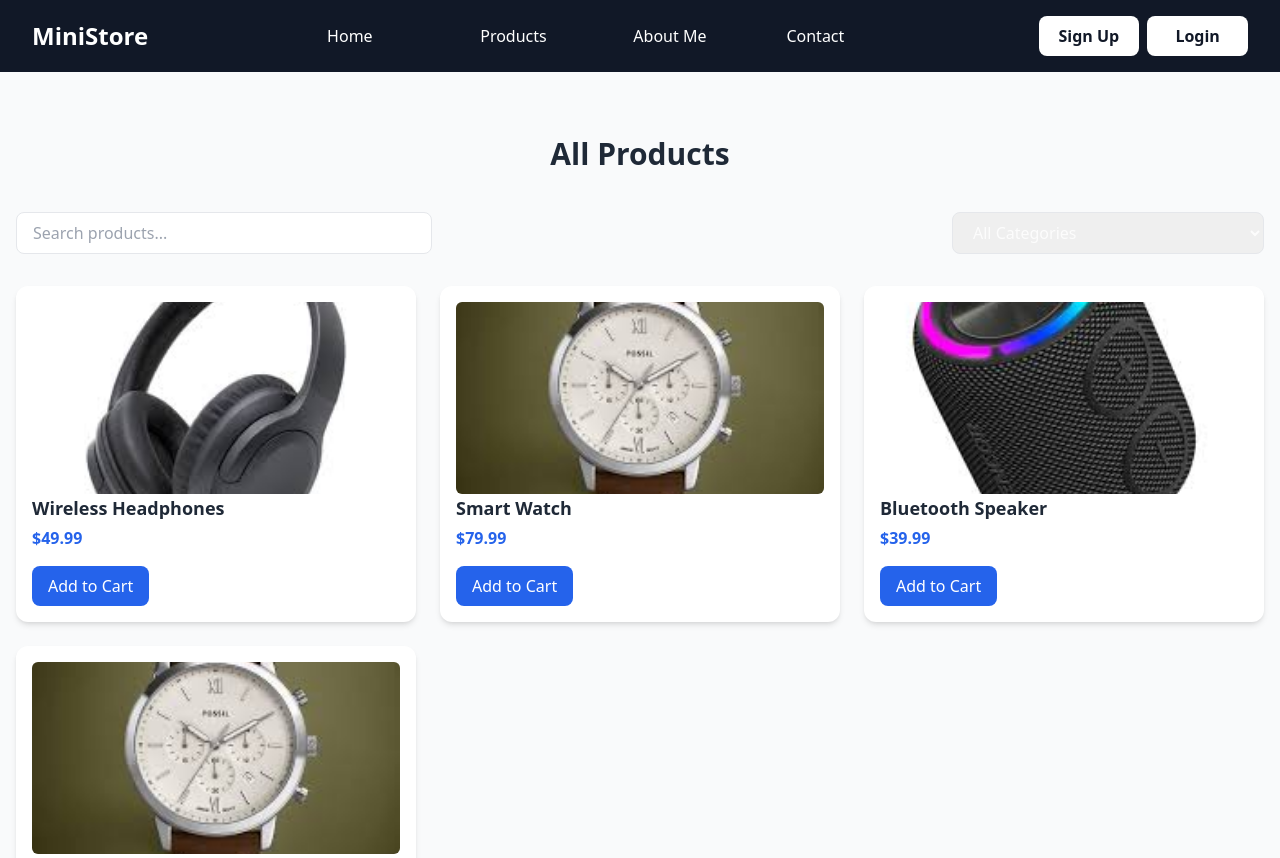
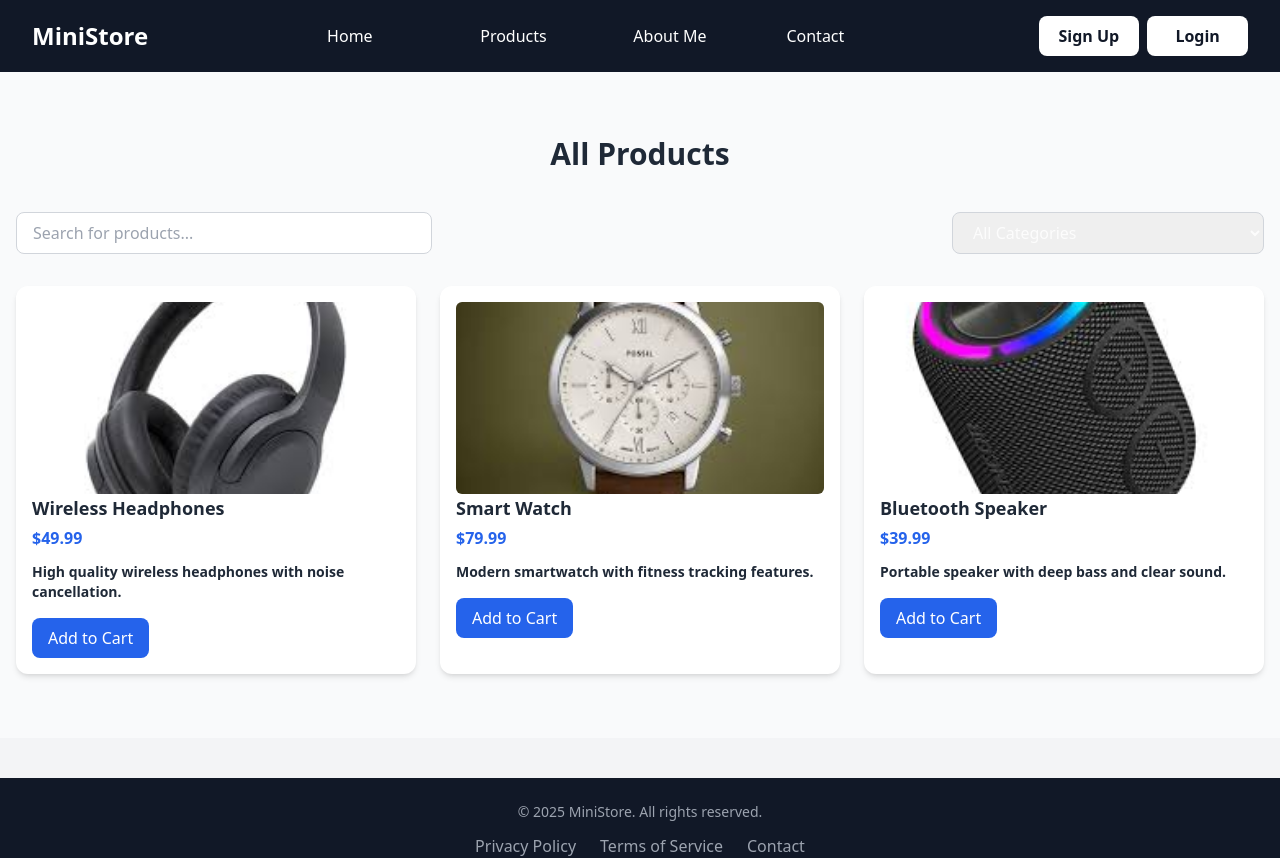
Before and after one commit to Lahcen-Ouhassou/Mini-Store, a React app in the folder frontend/: page /products in a window 1280 px wide. Shown: the top 858 px of the page. Built offline with nearby package versions, Linux system fonts and the light colour scheme; the HTML template or start-up script is replaced by a standard one.

Commit message:
Upd Pages

```diff
--- a/frontend/src/pages/Home.jsx
+++ /dev/null
@@ -1,48 +0,0 @@
-import React from "react";
-import ProductCard from "../components/ProductCard";
-
-function Home() {
-  const products = [
-    {
-      id: 1,
-      title: "Wireless Headphones",
-      price: 59.99,
-      image:
-        "https://images.unsplash.com/photo-1585386959984-a41552231693?auto=format&fit=crop&w=800&q=80",
-    },
-    {
-      id: 2,
-      title: "Smart Watch",
-      price: 129.99,
-      image:
-        "https://images.unsplash.com/photo-1606813902784-0b04d3b6a4f6?auto=format&fit=crop&w=800&q=80",
-    },
-    {
-      id: 3,
-      title: "Gaming Mouse",
-      price: 39.99,
-      image:
-        "https://images.unsplash.com/photo-1616486782377-5b3c9a5d6db5?auto=format&fit=crop&w=800&q=80",
-    },
-  ];
-
-  return (
-    <div className="container mx-auto px-4 py-10">
-      <h2 className="text-2xl font-bold text-gray-800 mb-6">
-        Featured Products
-      </h2>
-      <div className="grid grid-cols-1 sm:grid-cols-2 md:grid-cols-3 gap-6">
-        {products.map((product) => (
-          <ProductCard
-            key={product.id}
-            image={product.image}
-            title={product.title}
-            price={product.price}
-          />
-        ))}
-      </div>
-    </div>
-  );
-}
-
-export default Home;
--- a/frontend/src/pages/Products.jsx
+++ b/frontend/src/pages/Products.jsx
@@ -5,92 +5,94 @@ import watch from "../assets/watch.jpg";
 import speaker from "../assets/speaker.jpg";
 
 function Products() {
-  const allProducts = [
+  const [searchTerm, setSearchTerm] = useState("");
+  const [category, setCategory] = useState("All");
+
+  const products = [
     {
       id: 1,
       title: "Wireless Headphones",
+      category: "Audio",
       price: 49.99,
-      category: "Audio",
       image: headphones,
+      description: "High quality wireless headphones with noise cancellation.",
     },
     {
       id: 2,
       title: "Smart Watch",
+      category: "Accessories",
       price: 79.99,
-      category: "Wearable",
       image: watch,
+      description: "Modern smartwatch with fitness tracking features.",
     },
     {
       id: 3,
       title: "Bluetooth Speaker",
+      category: "Audio",
       price: 39.99,
-      category: "Audio",
       image: speaker,
-    },
-    {
-      id: 4,
-      title: "Fitness Tracker",
-      price: 59.99,
-      category: "Wearable",
-      image: watch,
+      description: "Portable speaker with deep bass and clear sound.",
     },
   ];
 
-  const [search, setSearch] = useState("");
-  const [filter, setFilter] = useState("All");
-
-  const filteredProducts = allProducts.filter((product) => {
-    const matchCategory = filter === "All" || product.category === filter;
-    const matchSearch = product.title
+  // 🔍 بحث + فلترة
+  const filteredProducts = products.filter((product) => {
+    const matchesCategory = category === "All" || product.category === category;
+    const matchesSearch = product.title
       .toLowerCase()
-      .includes(search.toLowerCase());
-    return matchCategory && matchSearch;
+      .includes(searchTerm.toLowerCase());
+    return matchesCategory && matchesSearch;
   });
 
   return (
-    <section className="py-16 bg-gray-50 min-h-screen">
+    <section className="py-16 bg-gray-50">
       <div className="container mx-auto px-4">
+        {/* 🔹 العنوان */}
         <h2 className="text-3xl font-bold text-gray-800 mb-10 text-center">
           All Products
         </h2>
 
-        {/* 🔍 Search & Filter */}
-        <div className="flex flex-col md:flex-row justify-between items-center mb-8 gap-4">
+        {/* 🧭 الفلترة و البحث */}
+        <div className="flex flex-col md:flex-row justify-between mb-8 gap-4">
+          {/* البحث */}
           <input
             type="text"
-            placeholder="Search products..."
-            className="border rounded-lg px-4 py-2 w-full md:w-1/3 focus:outline-none focus:ring-2 focus:ring-blue-600"
-            value={search}
-            onChange={(e) => setSearch(e.target.value)}
+            placeholder="Search for products..."
+            value={searchTerm}
+            onChange={(e) => setSearchTerm(e.target.value)}
+            className="border border-gray-300 rounded-lg px-4 py-2 w-full md:w-1/3 focus:outline-none focus:ring-2 focus:ring-blue-500"
           />
+
+          {/* الفئة */}
           <select
-            className="border rounded-lg px-4 py-2 w-full md:w-1/4 focus:outline-none focus:ring-2 focus:ring-blue-600"
-            value={filter}
-            onChange={(e) => setFilter(e.target.value)}
+            value={category}
+            onChange={(e) => setCategory(e.target.value)}
+            className="border border-gray-300 rounded-lg px-4 py-2 w-full md:w-1/4 focus:outline-none focus:ring-2 focus:ring-blue-500"
           >
             <option value="All">All Categories</option>
             <option value="Audio">Audio</option>
-            <option value="Wearable">Wearable</option>
+            <option value="Accessories">Accessories</option>
           </select>
         </div>
 
-        {/* 🛍️ Product List */}
-        <div className="grid grid-cols-1 sm:grid-cols-2 md:grid-cols-3 gap-6">
-          {filteredProducts.length > 0 ? (
-            filteredProducts.map((product) => (
+        {/* 🛍️ المنتجات */}
+        {filteredProducts.length > 0 ? (
+          <div className="grid grid-cols-1 sm:grid-cols-2 md:grid-cols-3 gap-6">
+            {filteredProducts.map((product) => (
               <ProductCard
                 key={product.id}
                 image={product.image}
                 title={product.title}
                 price={product.price}
+                description={product.description}
               />
-            ))
-          ) : (
-            <p className="text-center text-gray-600 col-span-full">
-              No products found 😢
-            </p>
-          )}
-        </div>
+            ))}
+          </div>
+        ) : (
+          <p className="text-center text-gray-500 text-lg">
+            No products found.
+          </p>
+        )}
       </div>
     </section>
   );
```
